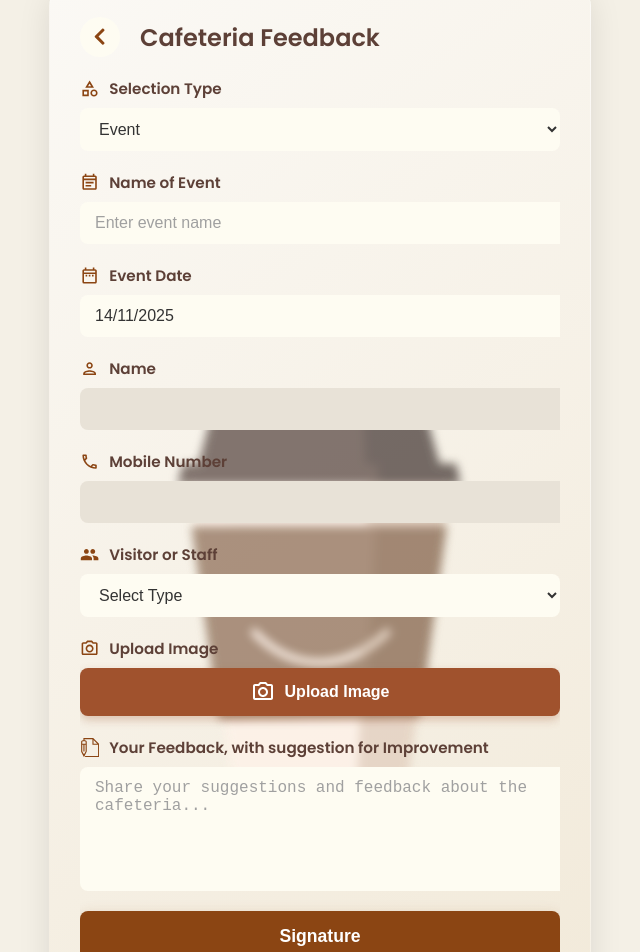
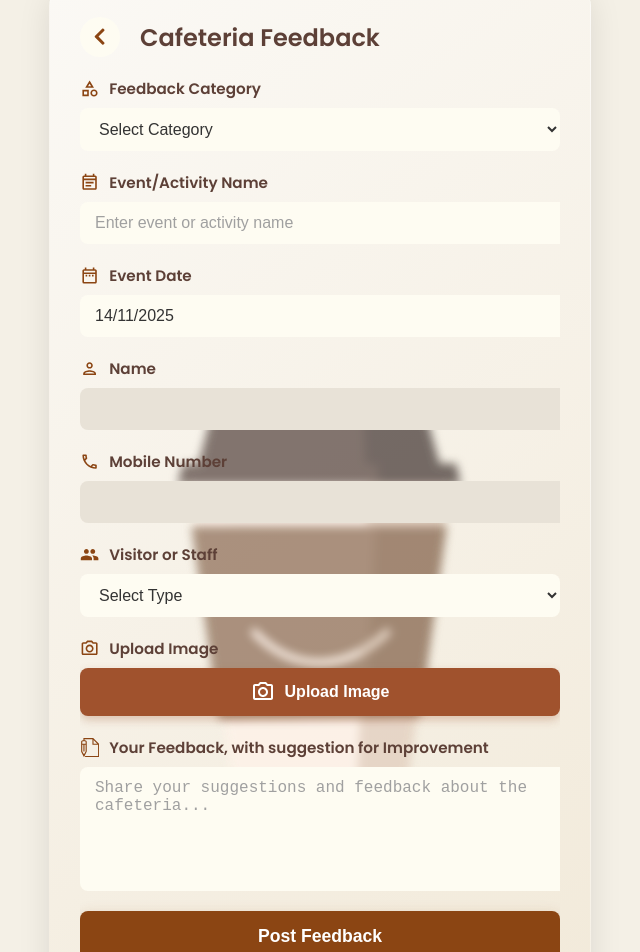
Before and after one commit to K1rthik/campus-survey-form-v1-fe, a React (Vite) app: page /cafeteria-form in a window 1280 px wide. Shown: the part 14-966 px from the top of the page, without its empty margins (320-960 px from the left). Built offline with nearby package versions, Linux system fonts and the light colour scheme.

Commit message:
Update CafeteriaForm.jsx

```diff
--- a/src/components/CafeteriaForm.jsx
+++ b/src/components/CafeteriaForm.jsx
@@ -4,7 +4,6 @@ import { FaChevronLeft } from 'react-icons/fa';
 import { MdOutlineEventNote, MdOutlinePerson, MdOutlinePhone, MdGroup, MdOutlinePhotoCamera, MdOutlineDateRange, MdOutlineCategory} from 'react-icons/md';
 import { TfiWrite } from 'react-icons/tfi';
 import Lottie from 'react-lottie';
-import SignaturePad from 'react-signature-canvas';
 import toast, { Toaster } from 'react-hot-toast';
 import DatePicker from 'react-datepicker';
 import * as CryptoJS from 'crypto-js';
@@ -154,7 +153,7 @@ function CafeteriaForm() {
 console.log("formData==>",formData);
 
   const [cafeteriaData, setCafeteriaData] = useState({
-    selectionType: 'event', // New field for dropdown selection
+    selectionType: '', // Cafeteria feedback category selection
     eventName: '',
     eventDate: new Date(),
     name: '',
@@ -163,18 +162,14 @@ console.log("formData==>",formData);
     idNumber: '',
     feedback: '',
     selfie: null,
-    signature: null,
   });
 
   const [errors, setErrors] = useState({});
   const [showIdNumber, setShowIdNumber] = useState(false);
   const [selfiePreview, setSelfiePreview] = useState(null);
-  const [showSignaturePad, setShowSignaturePad] = useState(false);
   const [showSuccess, setShowSuccess] = useState(false);
 
-  const sigCanvas = useRef({});
   const formRef = useRef(null);
-  const signatureRef = useRef(null);
   const feedbackRef = useRef(null);
 
   useEffect(() => {
@@ -278,29 +273,6 @@ console.log("formData==>",formData);
     }
   };
 
-  const handleSignatureStart = () => {
-    if (validateForm()) {
-      setShowSignaturePad(true);
-      setTimeout(() => {
-        if (signatureRef.current) {
-          signatureRef.current.scrollIntoView({ behavior: 'smooth', block: 'start' });
-        }
-      }, 100);
-    }
-  };
-
-  const handleSignatureEnd = () => {
-    if (!sigCanvas.current.isEmpty()) {
-      const dataUrl = sigCanvas.current.toDataURL('image/jpeg', 0.85);
-      setCafeteriaData(prev => ({ ...prev, signature: dataUrl }));
-    }
-  };
-
-  const handleClearSignature = () => {
-    sigCanvas.current.clear();
-    setCafeteriaData(prev => ({ ...prev, signature: null }));
-  };
-
   // Dynamic label and placeholder based on selection type and employee status
   const getEventFieldLabel = () => {
     // If Visitors, always show "Purpose of visit"
@@ -308,22 +280,13 @@ console.log("formData==>",formData);
       return 'Purpose of visit';
     }
 
-    // If Employee, use enhanced selection logic
-    if (formData.employeeStatus === 'Employee') {
-      switch (cafeteriaData.selectionType) {
-        case 'event':
-          return 'Name of Event';
-        case 'regular':
-          return 'Regular Activity';
-        case 'other':
-          return 'Others Name';
-        default:
-          return 'Name of Event';
-      }
+    // For cafeteria feedback categories, show appropriate event field label
+    if (cafeteriaData.selectionType === 'others-suggestions') {
+      return 'Topic/Subject';
     }
 
-    // Default logic for other employee statuses
-    return cafeteriaData.selectionType === 'event' ? 'Name of Event' : 'Others Name';
+    // For all other cafeteria categories, show generic event/activity name
+    return 'Event/Activity Name';
   };
 
   const getEventFieldPlaceholder = () => {
@@ -332,22 +295,13 @@ console.log("formData==>",formData);
       return 'Enter purpose of visit';
     }
 
-    // If Employee, use enhanced selection logic
-    if (formData.employeeStatus === 'Employee') {
-      switch (cafeteriaData.selectionType) {
-        case 'event':
-          return 'Enter event name';
-        case 'regular':
-          return 'Enter regular activity';
-        case 'other':
-          return 'Enter others name';
-        default:
-          return 'Enter event name';
-      }
+    // For cafeteria feedback categories, show appropriate placeholder
+    if (cafeteriaData.selectionType === 'others-suggestions') {
+      return 'Enter topic or subject';
     }
 
-    // Default logic for other employee statuses
-    return cafeteriaData.selectionType === 'event' ? 'Enter event name' : 'Enter others name';
+    // For all other cafeteria categories
+    return 'Enter event or activity name';
   };
 
   const getDateFieldLabel = () => {
@@ -368,51 +322,18 @@ console.log("formData==>",formData);
     return 'Select event date';
   };
 
-  // Dynamic dropdown options based on employee status
-  const getSelectionOptions = () => {
-    if (formData.employeeStatus === 'Employee') {
-      return (
-        <>
-          <option value="event">Event</option>
-          <option value="regular">Regular</option>
-          <option value="other">Other</option>
-        </>
-      );
-    }
-
-    // Default options for other statuses
-    return (
-      <>
-        <option value="event">Event</option>
-        <option value="others">Others</option>
-      </>
-    );
-  };
-
   const validateForm = () => {
     const newErrors = {};
 
-    if (!cafeteriaData.selectionType) newErrors.selectionType = 'Selection type is required.';
+    if (!cafeteriaData.selectionType) newErrors.selectionType = 'Feedback category is required.';
     if (!cafeteriaData.eventName) {
       let fieldName;
       if (formData.employeeStatus === 'Visitors') {
         fieldName = 'Purpose of visit';
-      } else if (formData.employeeStatus === 'Employee') {
-        switch (cafeteriaData.selectionType) {
-          case 'event':
-            fieldName = 'Event Name';
-            break;
-          case 'regular':
-            fieldName = 'Regular Activity';
-            break;
-          case 'other':
-            fieldName = 'Others Name';
-            break;
-          default:
-            fieldName = 'Event Name';
-        }
+      } else if (cafeteriaData.selectionType === 'others-suggestions') {
+        fieldName = 'Topic/Subject';
       } else {
-        fieldName = cafeteriaData.selectionType === 'event' ? 'Event Name' : 'Others Name';
+        fieldName = 'Event/Activity Name';
       }
       newErrors.eventName = `${fieldName} is required.`;
     }
@@ -441,8 +362,8 @@ console.log("formData==>",formData);
   const handleSubmit = async (e) => {
     e.preventDefault();
 
-    if (!(validateForm() && cafeteriaData.signature)) {
-      toast.error('Please complete the form and add your signature.');
+    if (!validateForm()) {
+      toast.error('Please complete all required fields.');
       return;
     }
 
@@ -452,13 +373,13 @@ console.log("formData==>",formData);
     }
 
     try {
-      // Convert selfie and signature to Base64
+      // Convert selfie to Base64
       const selfieBase64 = await fileToBase64(cafeteriaData.selfie);
 
       // Derive names for backend
       const { firstName, lastName } = deriveNameParts(formData, cafeteriaData);
 
-      // Create payload object
+      // Create payload object (without signature)
       const payload = {
         firstName,
         lastName,
@@ -469,22 +390,18 @@ console.log("formData==>",formData);
         employeeStatus: formData.employeeStatus || '',
         employeeType: formData.employeeType || '',
         employeeId: formData.employeeId || '',
-        selectionType: cafeteriaData.selectionType, // Include selection type
+        selectionType: cafeteriaData.selectionType,
         eventName: cafeteriaData.eventName,
         eventDate: cafeteriaData.eventDate ? format(cafeteriaData.eventDate, 'dd/MM/yyyy') : '',
         visitorType: cafeteriaData.visitorType,
         idNumber: cafeteriaData.visitorType === 'Staff' ? (cafeteriaData.idNumber || '') : '',
         feedback: cafeteriaData.feedback || '',
         formType: 'CafeteriaFeedback',
-        selfie: selfieBase64,
-        signature: cafeteriaData.signature
+        selfie: selfieBase64
       };
-
-      //console.log('Payload to encrypt:', payload);
 
       // Encrypt the payload
       const envelope = encryptClient(payload);
-      //console.log('Encrypted envelope:', envelope);
 
       if (!envelope || !envelope.startsWith('v:1,')) {
         throw new Error('Encryption failed - invalid envelope format');
@@ -499,11 +416,8 @@ console.log("formData==>",formData);
         body: JSON.stringify({ envelope })
       });
 
-      //console.log('Response status:', response.status);
-
       // Get encrypted response
       const encryptedResult = await response.json();
-      //console.log('Encrypted response:', encryptedResult);
 
       // Decrypt response
       let result;
@@ -512,7 +426,6 @@ console.log("formData==>",formData);
           throw new Error('No envelope in response');
         }
         result = decryptClient(encryptedResult.envelope);
-        //console.log('Decrypted result:', result);
       } catch (decryptError) {
         console.error('Decryption error:', decryptError);
         console.error('Response was:', encryptedResult);
@@ -521,7 +434,6 @@ console.log("formData==>",formData);
       }
 
       if (response.ok) {
-        //console.log('Submission successful:', result);
         setShowSuccess(true);
         toast.success(result.message || 'Feedback submitted successfully!');
         setTimeout(() => {
@@ -561,12 +473,12 @@ console.log("formData==>",formData);
               <p className="cafeteria-form-title">Cafeteria Feedback</p>
             </div>
 
-            <form className="cafeteria-form-grid" noValidate ref={formRef} style={{ width: '100%', maxWidth: '100%', overflowX: 'hidden', boxSizing: 'border-box' }}>
-              {/* New Selection Type Dropdown */}
+            <form className="cafeteria-form-grid" onSubmit={handleSubmit} noValidate ref={formRef} style={{ width: '100%', maxWidth: '100%', overflowX: 'hidden', boxSizing: 'border-box' }}>
+              {/* Cafeteria Feedback Category Dropdown */}
               <div className="cafeteria-form-group" style={{ width: '100%', maxWidth: '100%' }}>
                 <label htmlFor="selectionType" className="cafeteria-form-label">
                   <MdOutlineCategory className="cafeteria-label-icon" />
-                  Selection Type
+                  Feedback Category
                 </label>
                 <select
                   id="selectionType"
@@ -582,12 +494,21 @@ console.log("formData==>",formData);
                     textOverflow: 'ellipsis'
                   }}
                 >
-                  {getSelectionOptions()}
+                  <option value="">Select Category</option>
+                  <option value="food-quality">Food Quality</option>
+                  <option value="menu-variety">Menu & Variety</option>
+                  <option value="hygiene-cleanliness">Hygiene & Cleanliness</option>
+                  <option value="service-staff">Service & Staff</option>
+                  <option value="waiting-time">Waiting Time</option>
+                  <option value="kafe-app">Kafe App / Online Ordering</option>
+                  <option value="item-availability">Item Availability</option>
+                  <option value="seating-ambience">Seating & Ambience</option>
+                  <option value="others-suggestions">Others / Suggestions</option>
                 </select>
                 {errors.selectionType && <p className="cafeteria-form-error">{errors.selectionType}</p>}
               </div>
 
-              {/* Dynamic Event Name Field */}
+              {/* Dynamic Event/Topic Name Field */}
               <div className="cafeteria-form-group">
                 <label htmlFor="eventName" className="cafeteria-form-label">
                   <MdOutlineEventNote className="cafeteria-label-icon" />
@@ -733,29 +654,13 @@ console.log("formData==>",formData);
                 />
               </div>
 
-              {showSignaturePad ? (
-                <div className="cafeteria-signature-container" ref={signatureRef}>
-                  <p className="cafeteria-signature-heading">Please sign below:</p>
-                  <SignaturePad
-                    ref={sigCanvas}
-                    penColor="#3d2c20"
-                    canvasProps={{ width: 450, height: 200, className: 'cafeteria-signature-canvas' }}
-                    onEnd={handleSignatureEnd}
-                  />
-                  <div className="cafeteria-signature-buttons">
-                    <button type="button" className="clear-button" onClick={handleClearSignature}>
-                      Clear
-                    </button>
-                    <button type="button" className="cafeteria-submit-button" onClick={handleSubmit}>
-                      Submit
-                    </button>
-                  </div>
-                </div>
-              ) : (
-                <button type="button" className="cafeteria-form-submit-button" onClick={handleSignatureStart}>
-                  Signature
-                </button>
-              )}
+              {/* Direct Submit Button */}
+              <button
+                type="submit"
+                className="cafeteria-form-submit-button"
+              >
+                 Post Feedback
+              </button>
             </form>
           </div>
         </div>
```
